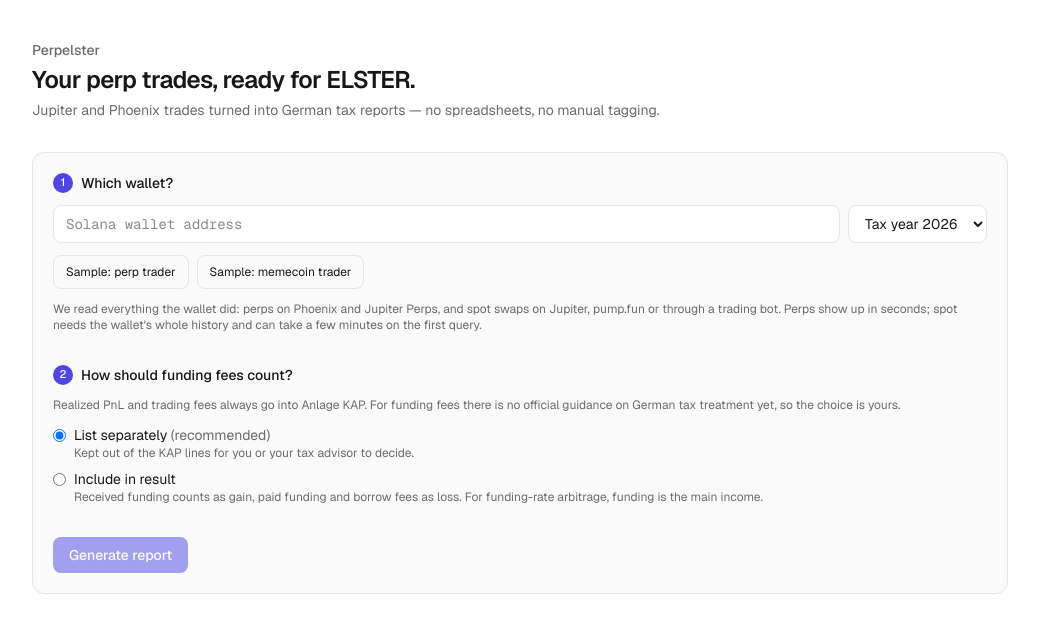
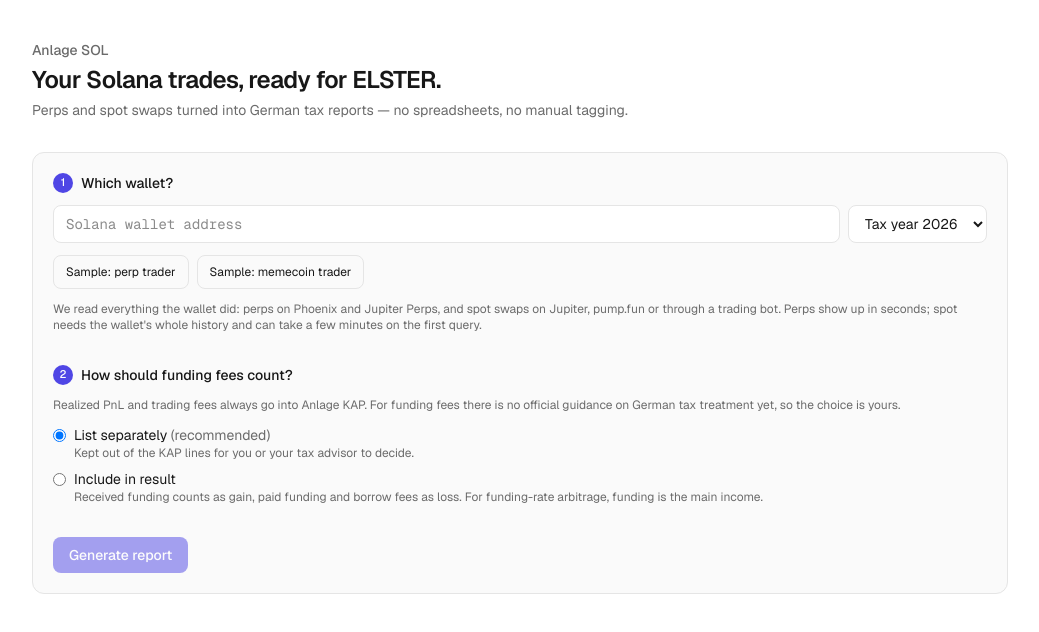
Before and after one commit to YYBer/Anlage-SOL, a Next.js app: page / in a window 1280 px wide. Shown: the top 632 px of the page, without its empty margins (120-1159 px from the left). Built offline with nearby package versions, Linux system fonts and the light colour scheme.

Commit message:
Rename the project to Anlage SOL, now that it covers spot as well as perps

```diff
--- a/package.json
+++ b/package.json
@@ -1,5 +1,5 @@
 {
-  "name": "perpelster",
+  "name": "anlage-sol",
   "version": "0.1.0",
   "private": true,
   "scripts": {
--- a/src/app/_components/OtherPlatforms.tsx
+++ b/src/app/_components/OtherPlatforms.tsx
@@ -7,7 +7,7 @@
   losses: string;
 }
 
-const storageKey = (wallet: string, year: number) => `perpelster:others:${wallet}:${year}`;
+const storageKey = (wallet: string, year: number) => `anlage-sol:others:${wallet}:${year}`;
 
 export function loadOthers(wallet: string, year: number): OtherRow[] {
   try {
--- a/src/app/_components/TransfersIn.tsx
+++ b/src/app/_components/TransfersIn.tsx
@@ -9,7 +9,7 @@
   date: string;
 }
 
-const storageKey = (wallet: string) => `perpelster:basis:${wallet}`;
+const storageKey = (wallet: string) => `anlage-sol:basis:${wallet}`;
 
 // Purchase prices belong to the wallet, not to a tax year: a 2024 purchase matters for 2026 sales too.
 export function loadOverrides(wallet: string): Record<string, OverrideInput> {
--- a/src/app/layout.tsx
+++ b/src/app/layout.tsx
@@ -13,8 +13,8 @@
 });
 
 export const metadata: Metadata = {
-  title: "Perpelster — Your perp trades, ready for ELSTER",
-  description: "Your perp trades, ready for ELSTER. Jupiter and Phoenix trades turned into German tax reports — no spreadsheets, no manual tagging.",
+  title: "Anlage SOL — Your Solana trades, ready for ELSTER",
+  description: "Your Solana trades, ready for ELSTER. Perps and spot swaps turned into German tax reports — no spreadsheets, no manual tagging.",
 };
 
 export default function RootLayout({ children }: LayoutProps<"/">) {
--- a/src/app/page.tsx
+++ b/src/app/page.tsx
@@ -147,7 +147,7 @@
     }
   }
 
-  const prefix = report ? `perpelster-${report.wallet.slice(0, 8)}-${report.taxYear}` : "";
+  const prefix = report ? `anlage-sol-${report.wallet.slice(0, 8)}-${report.taxYear}` : "";
 
   async function downloadReceipt() {
     if (!report || !totals) return;
@@ -165,9 +165,9 @@
   return (
     <main className={`mx-auto w-full max-w-5xl px-4 py-10 sm:px-6 ${loading ? "pb-48" : ""}`}>
       <header className="mb-8">
-        <p className="text-sm font-medium text-muted">Perpelster</p>
-        <h1 className="mt-1 text-2xl font-semibold tracking-tight">Your perp trades, ready for ELSTER.</h1>
-        <p className="mt-1 text-sm text-muted">Jupiter and Phoenix trades turned into German tax reports — no spreadsheets, no manual tagging.</p>
+        <p className="text-sm font-medium text-muted">Anlage SOL</p>
+        <h1 className="mt-1 text-2xl font-semibold tracking-tight">Your Solana trades, ready for ELSTER.</h1>
+        <p className="mt-1 text-sm text-muted">Perps and spot swaps turned into German tax reports — no spreadsheets, no manual tagging.</p>
       </header>
 
       <form onSubmit={submit} className={`${card} grid gap-8`}>
--- a/src/lib/export/pdf.ts
+++ b/src/lib/export/pdf.ts
@@ -81,7 +81,7 @@
   doc.setFont("helvetica", "bold").setFontSize(16).setTextColor(20);
   doc.text(`Nachweis Krypto-Derivate und -Veräußerungen · Steuerjahr ${year}`, MARGIN, 20);
   doc.setFont("helvetica", "normal").setFontSize(9).setTextColor(90);
-  doc.text(`Erstellt mit Perpelster am ${berlinDate(generatedAt)} · Rechenhilfe, keine Steuerberatung`, MARGIN, 26);
+  doc.text(`Erstellt mit Anlage SOL am ${berlinDate(generatedAt)} · Rechenhilfe, keine Steuerberatung`, MARGIN, 26);
 
   autoTable(doc, {
     ...tableBase,
@@ -341,7 +341,7 @@
     doc.setPage(i);
     doc.setFont("helvetica", "normal").setFontSize(7).setTextColor(130);
     const h = doc.internal.pageSize.getHeight();
-    doc.text(`Perpelster · ${report.wallet} · Steuerjahr ${year}`, MARGIN, h - 7);
+    doc.text(`Anlage SOL · ${report.wallet} · Steuerjahr ${year}`, MARGIN, h - 7);
     doc.text(`Seite ${i} von ${pages}`, doc.internal.pageSize.getWidth() - MARGIN, h - 7, { align: "right" });
   }
   return doc;
```
Also changed, not shown: 2 other files (tests, documents, lock files or other folders).
